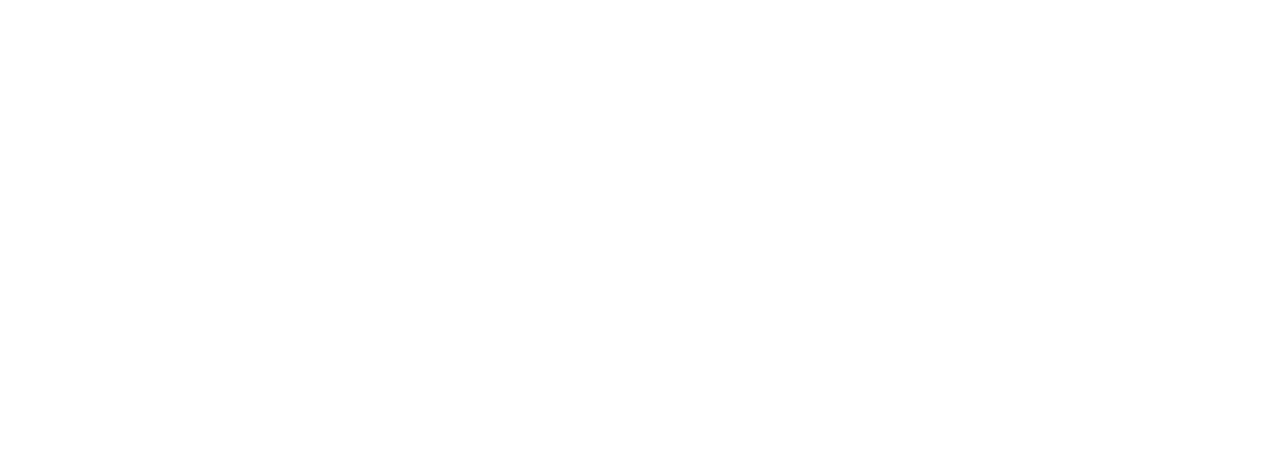
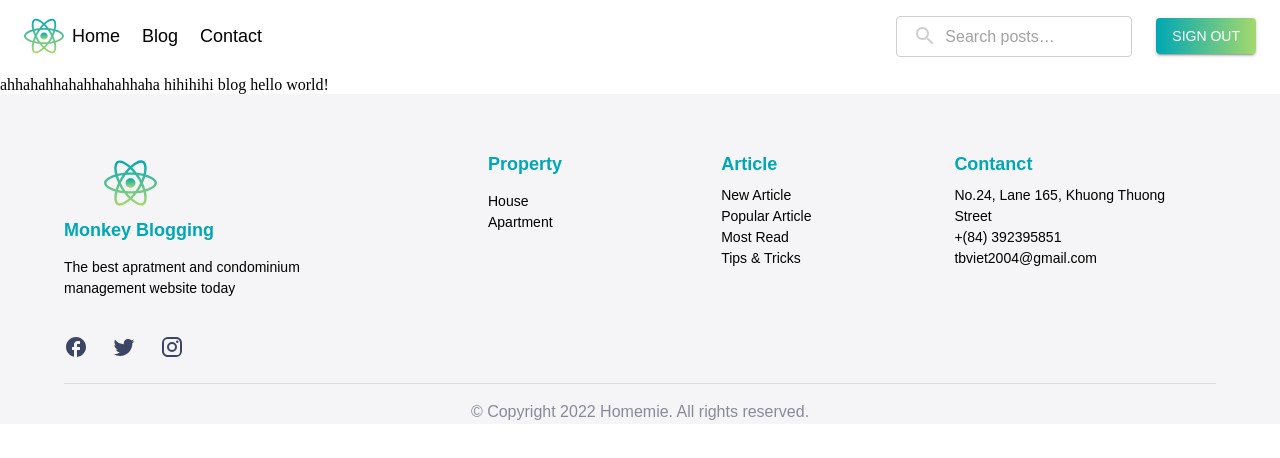
Before and after one commit to lovanbang999/NTW-nhom4, a React (Vite) app: page /blog in a window 1280 px wide. Before the commit this address had no page. Shown: the top 458 px of the page. Built offline with nearby package versions, Linux system fonts and the light colour scheme.

Commit message:
create Blog

```diff
--- a/src/App.jsx
+++ b/src/App.jsx
@@ -3,7 +3,7 @@
 import Login from './pages/login'
 import { Routes, Route } from 'react-router-dom'
 import { Box } from '@mui/material'
-
+import Blog from './pages/blog'
 function App() {
   return (
     <>
@@ -13,6 +13,7 @@
           <Route path="/login" element ={<Login/>} />
           <Route path='/register' element ={<Register/>} />
           <Route path="/home" element ={<Home/>} />
+          <Route path="/blog" element ={<Blog/>} />
         </Routes>
       </Box>
     </>
--- a/src/components/Header.jsx
+++ b/src/components/Header.jsx
@@ -18,7 +18,11 @@
 import { useNavigate } from 'react-router-dom'
 import { toast } from 'react-toastify'
 
-const pages = ['Home', 'Blog', 'Contact']
+const pages = [
+  { name: 'Home', path: '/home' },
+  { name: 'Blog', path: '/blog' },
+  { name: 'Contact', path: '/Footer' }
+]
 
 function Header() {
   const [anchorElNav, setAnchorElNav] = React.useState(null)
@@ -68,7 +72,6 @@
       }
     }
   }))
-
   const handleLogout = () => {
     localStorage.removeItem('token')
     navigate('/login')
@@ -109,8 +112,14 @@
               }}
             >
               {pages.map((page) => (
-                <MenuItem key={page} onClick={handleCloseNavMenu}>
-                  <Typography textAlign="center" sx={{ fontSize: '1rem' }}>{page}</Typography>
+                <MenuItem key={page.name}
+                  onClick = { () => {
+                    handleCloseNavMenu,
+                    navigate(page.path)
+                  }}>
+                  <Typography textAlign="center" sx={{ fontSize: '1rem' }}>
+                    {page.name}
+                  </Typography>
                 </MenuItem>
               ))}
             </Menu>
@@ -118,8 +127,11 @@
           <Box sx={{ flexGrow: 1, display: { xs: 'none', md: 'flex' } }}>
             {pages.map((page) => (
               <Button
-                key={page}
-                onClick={handleCloseNavMenu}
+                key={page.name}
+                onClick = { () => {
+                  handleCloseNavMenu,
+                  navigate(page.path)
+                }}
                 sx={{
                   my: 2, color: 'black', display: 'block', fontSize: '18px', lineHeight: '28px', textTransform: 'none',
                   '&:hover': {
@@ -127,7 +139,7 @@
                   }
                 }}
               >
-                {page}
+                {page.name}
               </Button>
             ))}
           </Box>
--- a/src/components/SlidesImg.jsx
+++ b/src/components/SlidesImg.jsx
@@ -4,37 +4,37 @@
   Typography,
   Card,
   CardMedia,
-  CardContent,
-} from "@mui/material";
-import slide1 from "../assets/image/slide1.svg";
-import slide2 from "../assets/image/slide2.svg";
-import slide3 from "../assets/image/slide3.svg";
-import slide4 from "../assets/image/slide4.svg";
+  CardContent
+} from '@mui/material'
+import slide1 from '../assets/image/slide1.svg'
+import slide2 from '../assets/image/slide2.svg'
+import slide3 from '../assets/image/slide3.svg'
+import slide4 from '../assets/image/slide4.svg'
 
 const cards = [
   {
-    image: slide1,
+    image: slide1
   },
   {
-    image: slide2,
+    image: slide2
   },
   {
-    image: slide3,
+    image: slide3
   },
   {
-    image: slide4,
-  },
-];
+    image: slide4
+  }
+]
 
 function SlidesImg() {
   return (
     <Box
       sx={{
-        display: "flex",
-        flexWrap: "wrap",
+        display: 'flex',
+        flexWrap: 'wrap',
         gap: 2,
-        justifyContent: "space-evenly",
-        margin: "80px 0 50px",
+        justifyContent: 'space-evenly',
+        margin: '80px 0 50px'
       }}
     >
       {cards.map((card) => (
@@ -42,41 +42,41 @@
           key={card.title}
           sx={{
             width: 346,
-            borderRadius: "20px",
-            overflow: "hidden",
+            borderRadius: '20px',
+            overflow: 'hidden'
           }}
         >
           <CardMedia component="img" height="200" image={card.image} />
           <CardContent
             sx={{
-              backgroundColor: "rgba(255, 255, 255, 1)",
-              padding: "24px",
+              backgroundColor: 'rgba(255, 255, 255, 1)',
+              padding: '24px'
             }}
           >
             <Stack direction="column">
               <Box
                 sx={{
-                  width: "90px",
-                  borderRadius: "7px",
-                  textAlign: "center",
-                  backgroundColor: "rgba(243, 237, 255, 1)",
-                  textTransform: "none",
-                  fontFamily: "Montserrat, sans-serif",
+                  width: '90px',
+                  borderRadius: '7px',
+                  textAlign: 'center',
+                  backgroundColor: 'rgba(243, 237, 255, 1)',
+                  textTransform: 'none',
+                  fontFamily: 'Montserrat, sans-serif'
                 }}
               >
-                <Typography color={"rgba(107, 107, 107, 1)"}>
+                <Typography color={'rgba(107, 107, 107, 1)'}>
                   Kiến thức
                 </Typography>
               </Box>
               <Typography
                 variant="h1"
                 sx={{
-                  fontFamily: "Montserrat, sans-serif",
-                  color: "rgba(35, 35, 35, 1)",
-                  marginTop: "15px",
-                  marginBottom: " 25px",
-                  width: "320px",
-                  fontSize: "20px",
+                  fontFamily: 'Montserrat, sans-serif',
+                  color: 'rgba(35, 35, 35, 1)',
+                  marginTop: '15px',
+                  marginBottom: ' 25px',
+                  width: '320px',
+                  fontSize: '20px'
                 }}
               >
                 Hướng dẫn setup phòng cực chill dành cho người mới toàn tập
@@ -84,8 +84,8 @@
               <Typography
                 variant="body2"
                 sx={{
-                  fontFamily: "Montserrat, sans-serif",
-                  color: "rgba(107, 107, 107, 1)",
+                  fontFamily: 'Montserrat, sans-serif',
+                  color: 'rgba(107, 107, 107, 1)'
                 }}
               >
                 Mar 23 • Andiez Le
@@ -95,7 +95,7 @@
         </Card>
       ))}
     </Box>
-  );
+  )
 }
 
-export default SlidesImg;
+export default SlidesImg
--- /dev/null
+++ b/src/pages/blog/index.jsx
@@ -0,0 +1,15 @@
+import Footer from '@/components/Footer'
+import Header from '@/components/Header'
+import { Stack } from '@mui/material'
+
+function Blog() {
+  return (
+    <Stack>
+      <Header />
+      ahhahahhahahhahahhaha hihihihi blog hello world!
+      <Footer />
+    </Stack>
+  )
+}
+
+export default Blog
--- a/src/pages/login/index.jsx
+++ b/src/pages/login/index.jsx
@@ -4,7 +4,7 @@
 import { loginApi } from '@/api/UserService'
 import {
   InputAdornment,
-    TextField,
+  TextField,
   Box,
   Typography,
   Link,
```
Also changed, not shown: src/pages/home/index.jsx (+18 -16 lines), src/pages/blog/Author.jsx (added), src/pages/blog/Content.jsx (added), src/pages/blog/HeaderImg.jsx (added), src/pages/blog/RelateBlog.jsx (added).
